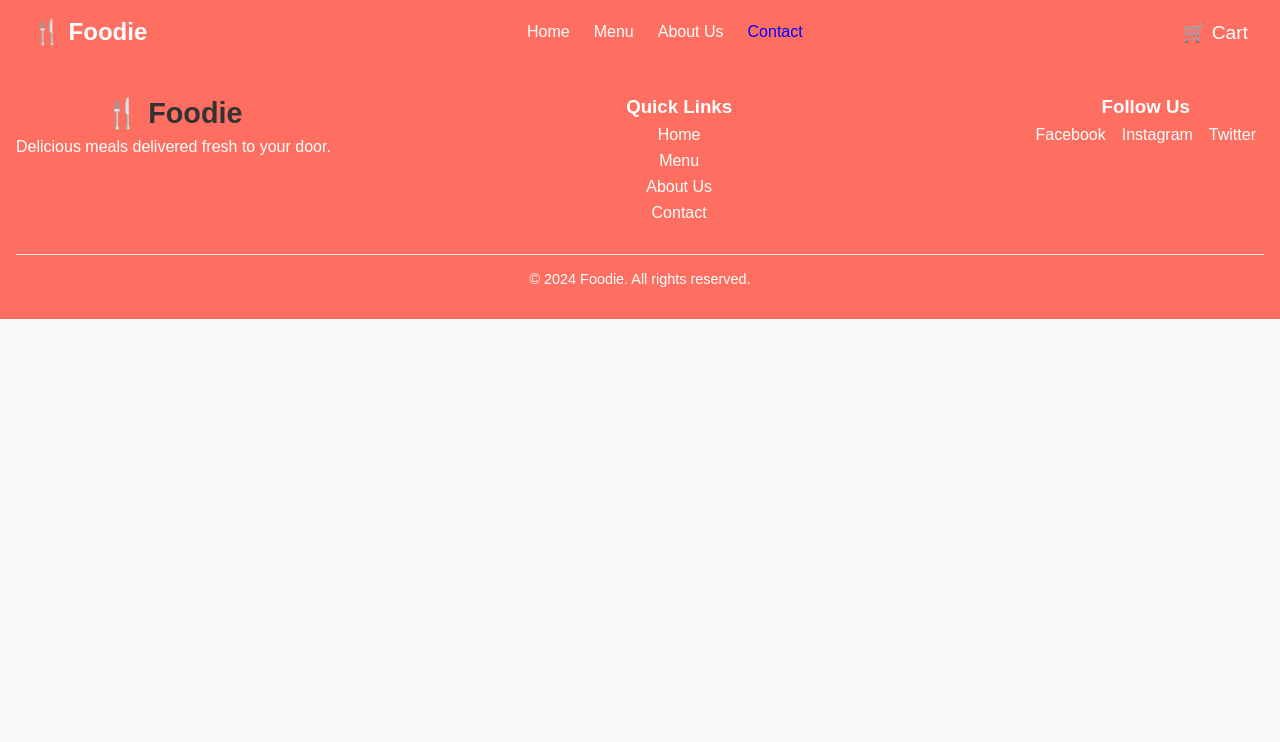
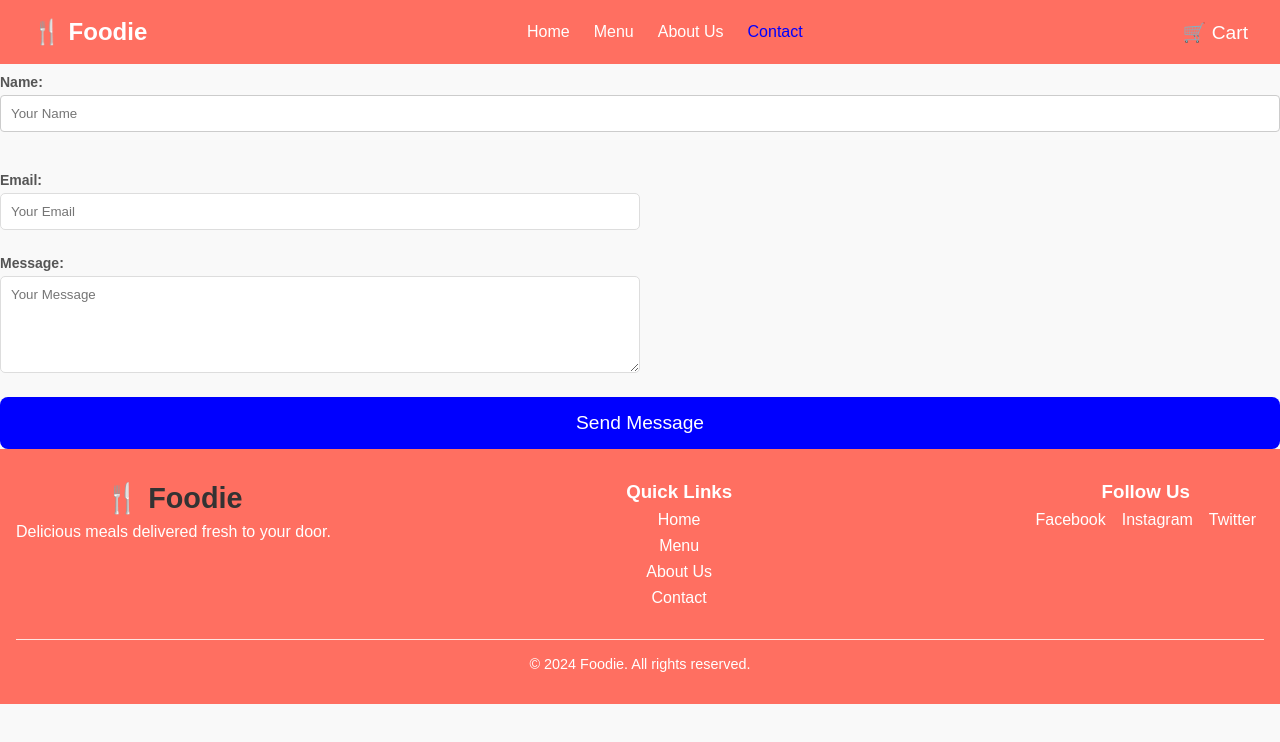
Before and after one commit to Prathyusha-K-05/Milestone1, a React (Create React App) app: page /contact in a window 1280 px wide. Shown: the top 742 px of the page. Built offline with nearby package versions, Linux system fonts and the light colour scheme.

Commit message:
Your descriptive message about the changes

```diff
--- a/src/App.jsx
+++ b/src/App.jsx
@@ -12,6 +12,8 @@ import PopularDishes from "./components/PopularDishes";
 import LoginPage from "./Loginpage";
 import SignUpPage from "./SignUpPage";
 import AboutUs from "./components/AboutUs";
+import Contact from "./components/contact";
+
 
 const Popup = () => {
   const { popupMessage } = useCart();
@@ -45,6 +47,7 @@ const AppContent = () => {
           <Route path="/menu" element={<MenuList />} />
           <Route path="/cart" element={<Cart />} />
           <Route path="/about" element={<AboutUs />} />
+          <Route path="/contact" element={<Contact/>}/>
           <Route path="/feedback-form" element={<FeedbackForm />} />
           <Route path="/signup" element={<SignUpPage />} />
         </Routes>
--- a/src/FeedbackForm.css
+++ b/src/FeedbackForm.css
@@ -82,7 +82,7 @@
     padding: 15px;
     font-size: 1.2rem;
     color: #fff;
-    background-color: #e76f51;
+    background-color: blue;
     border: none;
     border-radius: 8px;
     cursor: pointer;
--- a/src/components/Navbar.jsx
+++ b/src/components/Navbar.jsx
@@ -27,17 +27,17 @@ const Navbar = () => {
             <Link to="/Home" className={(location.pathname === "/Home")? "blue" : ""}>Home</Link>
           </li>
           <li>
-            <Link to="/menu" className={location.pathname == "/menu"? "blue" : ""}>Menu</Link>
+            <Link to="/menu" className={location.pathname === "/menu"? "blue" : ""}>Menu</Link>
           </li>
           <li>
-            <Link to="/about" className={location.pathname == "/about"? "blue" : ""}>About Us</Link>
+            <Link to="/about" className={location.pathname === "/about"? "blue" : ""}>About Us</Link>
           </li>
           <li>
-            <Link to="/contact" className={location.pathname == "/contact"? "blue" : ""}>Contact</Link>
+            <Link to="/contact" className={location.pathname === "/contact"? "blue" : ""}>Contact</Link>
           </li>
         </ul>
         <div className="navbar-cart">
-          <Link to="/cart" className={location.pathname == "/cart"? "blue" : ""}>🛒 Cart</Link>
+          <Link to="/cart" className={location.pathname === "/cart"? "blue" : ""}>🛒 Cart</Link>
         </div>
       </nav>
       <div className="clear">
--- /dev/null
+++ b/src/components/contact.css
@@ -0,0 +1,123 @@
+/* Existing CSS remains unchanged */
+
+body {
+    font-family: Arial, sans-serif;
+    margin: 0;
+    padding: 0;
+    background-color: #f9f9f9;
+    color: #333;
+  }
+
+  .contact-container {
+    max-width: 1200px;
+    margin: 20px auto;
+    padding: 20px;
+    background: #fff;
+    box-shadow: 0 4px 6px rgba(0, 0, 0, 0.1);
+    border-radius: 10px;
+  }
+
+  header h1 {
+    font-size: 2.5rem;
+    margin-bottom: 10px;
+    text-align: center;
+  }
+
+  header p {
+    text-align: center;
+    margin-bottom: 15px;
+    color: #666;
+  }
+
+  .contact-content {
+    display: flex;
+    flex-wrap: wrap;
+    gap: 20px;
+  }
+
+  form {
+    flex: 1;
+    min-width: 300px;
+  }
+
+  .map-container {
+    flex: 1;
+    min-width: 300px;
+  }
+
+  .form-group {
+    margin-bottom: 15px;
+  }
+
+  label {
+    display: block;
+    margin-bottom: 5px;
+    font-weight: bold;
+  }
+
+  input, textarea {
+    width: 50%;
+    padding: 10px;
+    border: 1px solid #ddd;
+    border-radius: 5px;
+  }
+
+  button {
+    background-color: #ff6b6b;
+    color: #fff;
+    border: none;
+    padding: 10px 20px;
+    border-radius: 5px;
+    cursor: pointer;
+    font-size: 1rem;
+  }
+
+  button:hover {
+    background-color: #ff3b3b;
+  }
+
+  .map-container iframe {
+    border-radius: 10px;
+  }
+
+  /* Contact Numbers and Email IDs Section */
+  .contact-list {
+    margin-top: 20px;
+    padding: 0;
+    list-style: none;
+  }
+
+  .contact-list li {
+    margin-bottom: 10px;
+    font-size: 1rem;
+    color: #333;
+  }
+
+  /* Meet Our Team Section */
+  .team-container {
+    display: flex;
+    justify-content: center;
+    gap: 20px;
+    margin-top: 20px;
+  }
+
+  .team-member {
+    text-align: center;
+    max-width: 200px;
+  }
+
+  .team-member img {
+    width: 100%;
+    border-radius: 50%;
+    margin-bottom: 10px;
+  }
+
+  .team-member h3 {
+    margin: 10px 0 5px;
+    font-size: 1.2rem;
+  }
+
+  .team-member p {
+    color: #666;
+    font-size: 0.9rem;
+  }
--- /dev/null
+++ b/src/components/contact.html
@@ -0,0 +1,85 @@
+<!DOCTYPE html>
+<html lang="en">
+<head>
+  <meta charset="UTF-8">
+  <meta name="viewport" content="width=device-width, initial-scale=1.0">
+  <title>Contact Us</title>
+  <link rel="stylesheet" href="contact.css">
+</head>
+<body>
+  <div class="contact-container">
+    <header>
+      <h1>Contact Us</h1>
+      <p>We'd love to hear from you! Reach out with any questions or feedback.</p>
+    </header>
+
+    <div class="contact-content">
+      <form id="contact-form">
+        <div class="form-group">
+          <label for="name">Name:</label>
+          <input type="text" id="name" name="name" placeholder="Your Name" required>
+        </div>
+        <div class="form-group">
+          <label for="email">Email:</label>
+          <input type="email" id="email" name="email" placeholder="Your Email" required>
+        </div>
+        <div class="form-group">
+          <label for="message">Message:</label>
+          <textarea id="message" name="message" rows="5" placeholder="Your Message" required></textarea>
+        </div>
+        <button type="submit">Send Message</button>
+      </form>
+
+      <div class="map-container">
+        <h3>Our Location</h3>
+        <iframe
+          src="https://www.google.com/maps/embed?pb=!1m18!1m12!1m3!1d3153.8354345097854!2d144.95592831581713!3d-37.81720997975144!2m3!1f0!2f0!3f0!3m2!1i1024!2i768!4f13.1!3m3!1m2!1s0x6ad642af0f11fd81%3A0xf577dd3790b3e6d0!2sFederation%20Square!5e0!3m2!1sen!2sau!4v1635665606507!5m2!1sen!2sau"
+          width="100%" height="300" style="border:0;" allowfullscreen="" loading="lazy"></iframe>
+      </div>
+    </div>
+
+    <!-- Contact Numbers and Email IDs Section -->
+    <section>
+      <h2>Contact Numbers and Email IDs</h2>
+      <ul class="contact-list">
+        <li><strong>Prathyusha K:</strong> +123-456-7890 | prathyusha@example.com</li>
+        <li><strong>Arjun Shenoy:</strong> +987-654-3210 | arjun@example.com</li>
+        <li><strong>Samith S Palan:</strong> +555-555-5555 | samith@example.com</li>
+        <li><strong>Manvitha:</strong> +555-555-5555 | manvitha@example.com</li>
+        <li><strong>Shabik:</strong> +555-555-5555 | shabik@example.com</li>
+      </ul>
+    </section>
+
+    <!-- Meet Our Team Section
+    <section>
+      <h2>Meet Our Team</h2>
+      <div class="team-container">
+        <div class="team-member">
+          <img src="team-member1.jpg" alt="Prathyusha">
+          <h3>Prathyusha</h3>
+          <p>Lead Developer</p>
+        </div>
+        <div class="team-member">
+          <img src="team-member2.jpg" alt="Arjun">
+          <h3>Arjun</h3>
+          <p>Project Manager</p>
+        </div>
+        <div class="team-member">
+          <img src="team-member3.jpg" alt="Samith">
+          <h3>Samith</h3>
+          <p>UI/UX Designer</p>
+          <div class="team-member">
+            <img src="team-member4.jpg" alt="Manvitha">
+            <h3>Manvitha</h3>
+            <p>UI/UX Designer</p>
+            <div class="team-member">
+                <img src="team-member5.jpg" alt="Shabik">
+                <h3>Shabik</h3>
+                <p>UI/UX Designer</p>
+        </div>
+      </div>
+    </section> -->
+  </div>
+  <script src="script.js"></script>
+</body>
+</html>
--- /dev/null
+++ b/src/components/contact.js
@@ -0,0 +1,153 @@
+import React, { useState } from "react";
+import "./contact.css"
+
+const ContactForm = () => {
+  const [formData, setFormData] = useState({
+    name: "",
+    email: "",
+    message: "",
+  });
+
+  const [alert, setAlert] = useState({ message: "", type: "" });
+
+  // Handle input changes
+  const handleChange = (e) => {
+    const { name, value } = e.target;
+    setFormData((prevData) => ({
+      ...prevData,
+      [name]: value,
+    }));
+  };
+
+  // Function to validate email
+  const isValidEmail = (email) => {
+    const emailPattern = /^[^\s@]+@[^\s@]+\.[^\s@]+$/;
+    return emailPattern.test(email);
+  };
+
+  // Function to show alerts
+  const showAlert = (message, type) => {
+    setAlert({ message, type });
+
+    // Clear alert after 3 seconds
+    setTimeout(() => {
+      setAlert({ message: "", type: "" });
+    }, 3000);
+  };
+
+  // Handle form submission
+  const handleSubmit = async (e) => {
+    e.preventDefault();
+
+    const { name, email, message } = formData;
+
+    // Validate inputs
+    if (!name || !email || !message) {
+      showAlert("All fields are required!", "error");
+      return;
+    }
+
+    if (!isValidEmail(email)) {
+      showAlert("Please enter a valid email address!", "error");
+      return;
+    }
+
+    // Mock API request (simulate form submission)
+    try {
+      showAlert("Submitting your message...", "info");
+
+      // Simulate a delay
+      await new Promise((resolve) => setTimeout(resolve, 1500));
+
+      // Mock success response
+      showAlert("Message sent successfully! We'll get back to you soon.", "success");
+
+      // Reset form
+      setFormData({
+        name: "",
+        email: "",
+        message: "",
+      });
+    } catch (error) {
+      showAlert("Something went wrong. Please try again later.", "error");
+    }
+  };
+
+  return (
+    <div>
+      {/* Alert Box */}
+      {alert.message && (
+        <div className={`alert-${alert.type}`} style={alertStyles(alert.type)}>
+          {alert.message}
+        </div>
+      )}
+
+      {/* Contact Form */}
+      <form id="contact-form" onSubmit={handleSubmit}>
+        <div className="form-group">
+          <label htmlFor="name">Name:</label>
+          <input
+            type="text"
+            id="name"
+            name="name"
+            value={formData.name}
+            onChange={handleChange}
+            placeholder="Your Name"
+            required
+          />
+        </div>
+        <div className="form-group">
+          <label htmlFor="email">Email:</label>
+          <input
+            type="email"
+            id="email"
+            name="email"
+            value={formData.email}
+            onChange={handleChange}
+            placeholder="Your Email"
+            required
+          />
+        </div>
+        <div className="form-group1">
+          <label htmlFor="message">Message:</label>
+          <textarea
+            id="message"
+            name="message"
+            value={formData.message}
+            onChange={handleChange}
+            rows="5"
+            placeholder="Your Message"
+            required
+          />
+        </div>
+        <button type="submit">Send Message</button>
+      </form>
+    </div>
+  );
+};
+
+// Inline styles for alert box
+const alertStyles = (type) => {
+  let backgroundColor, color;
+  if (type === "info") {
+    backgroundColor = "#d1ecf1";
+    color = "#0c5460";
+  } else if (type === "success") {
+    backgroundColor = "#d4edda";
+    color = "#155724";
+  } else if (type === "error") {
+    backgroundColor = "#f8d7da";
+    color = "#721c24";
+  }
+
+  return {
+    backgroundColor,
+    color,
+    padding: "10px",
+    margin: "10px 0",
+    textAlign: "center",
+    borderRadius: "5px",
+  };
+};
+
+export default ContactForm;
```
